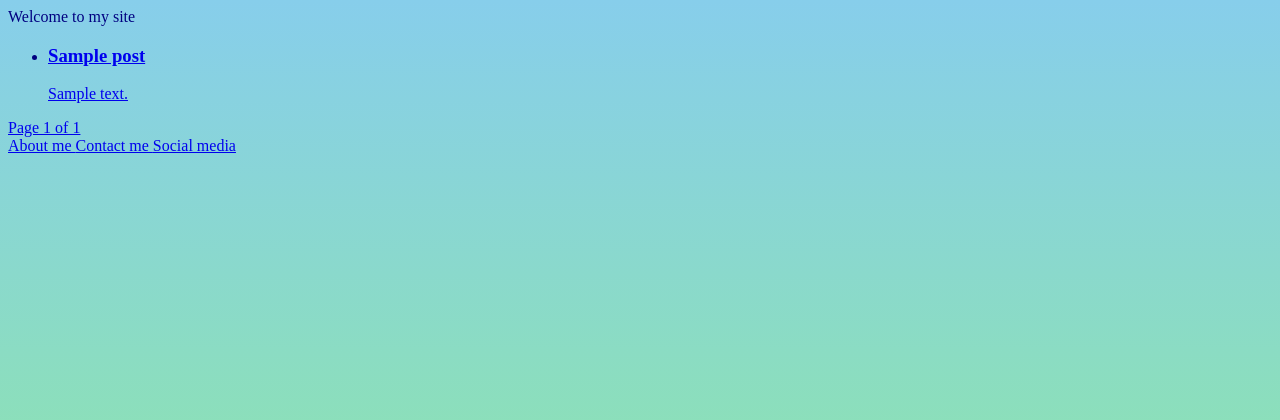
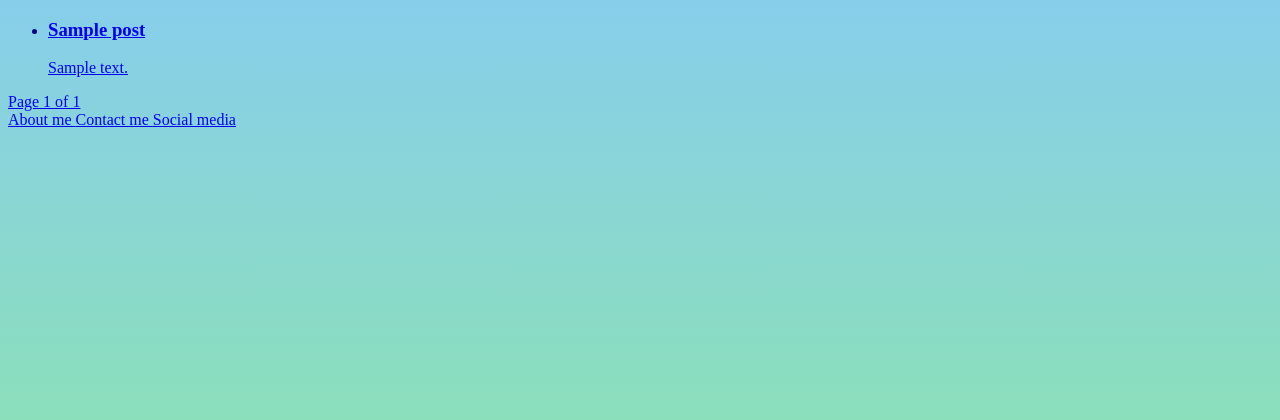
Before and after one commit to Hamed28-4/site, a Django app: template mysite/blog/templates/post_list.html in a window 1280 px wide. Shown: the top 420 px of the page. Run offline with Django 5.2, Linux system fonts and the light colour scheme; the template is opened without the code that fills it: most values are stand-ins (such as "Sample title", 1, 10 or a date in 2020).

Commit message:
fix: welcome removes from postlist page

```diff
--- a/mysite/blog/templates/post_list.html
+++ b/mysite/blog/templates/post_list.html
@@ -1,7 +1,7 @@
 {% extends 'html/base.html' %}
 
     {% block title %}All Posts{% endblock %}
-    {% block head %}Welcome to my site{% endblock %}
+    {% block head %}{% endblock %}
 
     {% block body %}
     <ul>
```
